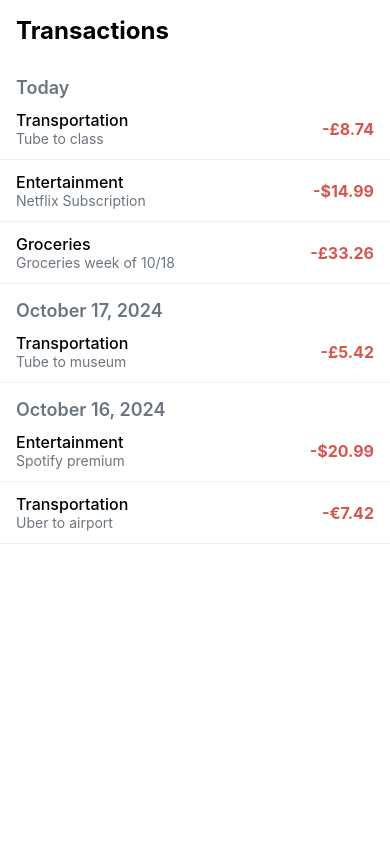
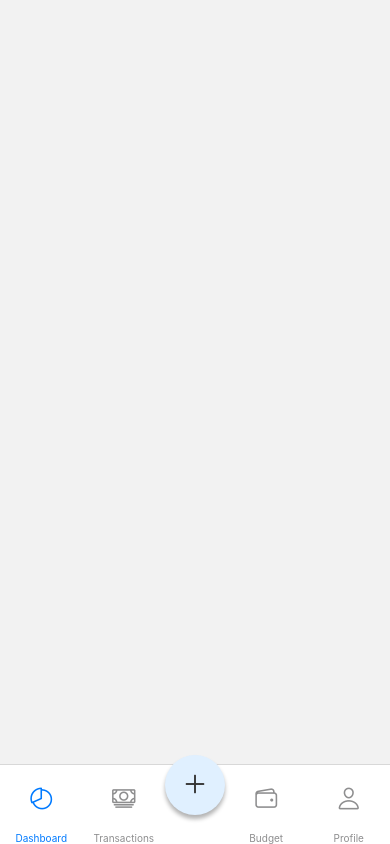
Before and after one commit to k4teseo/wetrack, a React Native app in the folder wetrack_mobile/: screen /Dashboard in a window 390 px wide. Built offline with nearby package versions, Linux system fonts and the light colour scheme.

Commit message:
added nav bar and linked pages

```diff
--- a/wetrack_mobile/package.json
+++ b/wetrack_mobile/package.json
@@ -10,14 +10,17 @@
     "test": "jest"
   },
   "dependencies": {
+    "@react-native-community/masked-view": "^0.1.11",
+    "@react-navigation/bottom-tabs": "^6.6.1",
     "@react-navigation/native": "^6.1.18",
     "@react-navigation/native-stack": "^6.11.0",
     "nativewind": "^2.0.11",
     "react": "^18.3.1",
     "react-native": "^0.75.4",
     "react-native-reanimated": "^3.16.1",
-    "react-native-safe-area-context": "^4.13.1",
+    "react-native-safe-area-context": "^4.14.0",
     "react-native-screens": "^3.35.0",
+    "react-native-vector-icons": "^10.2.0",
     "tailwindcss": "^3.4.14"
   },
   "devDependencies": {
--- a/wetrack_mobile/src/App.tsx
+++ b/wetrack_mobile/src/App.tsx
@@ -7,10 +7,49 @@ import Profile from "./app/pages/Profile.tsx";
 import { enableScreens } from 'react-native-screens';
 import ProfilePage from './profilepage/ProfilePage';
 import TransactionPage from './transactionpage/TransactionPage';
+import NavBar from './navbar/NavBar';
+
+// import * as React from 'react';
+// import { NavigationContainer } from '@react-navigation/native';
+import { createBottomTabNavigator } from '@react-navigation/bottom-tabs';
+import Icon from 'react-native-vector-icons/Ionicons';
+import { View, TouchableOpacity, StyleSheet } from 'react-native';
 
 enableScreens();
 
 const Stack = createNativeStackNavigator();
+
+function DashboardScreen() {
+    return <View />;
+}
+function TransactionsScreen() {
+    return <TransactionPage />;
+}
+function AddScreen() {
+    return <View />;
+}
+function BudgetScreen() {
+    return <View />;
+}
+function ProfileScreen() {
+    return <ProfilePage />;
+}
+
+// Define Tab Navigator
+const Tab = createBottomTabNavigator();
+
+function CustomTabBarButton({ children, onPress }) {
+    return (
+        <TouchableOpacity
+            style={styles.customButtonContainer}
+            onPress={onPress}
+        >
+            <View style={styles.customButton}>
+                {children}
+            </View>
+        </TouchableOpacity>
+    );
+}
 
 function App() {
     return(
@@ -22,8 +61,90 @@ function App() {
 //             </Stack.Navigator>
 //         </NavigationContainer>
 //         <ProfilePage />
-        <TransactionPage />
+//         <TransactionPage />
+//         <NavBar />
+        <NavigationContainer>
+                    <Tab.Navigator
+                        screenOptions={{
+                            tabBarShowLabel: true,
+                            tabBarStyle: { height: 80 },
+                            headerShown: false,
+                        }}
+                    >
+                        <Tab.Screen
+                            name="Dashboard"
+                            component={DashboardScreen}
+                            options={{
+                                tabBarIcon: ({ color, size }) => (
+                                    <Icon name="pie-chart-outline" color={color} size={size} />
+                                ),
+                            }}
+                        />
+                        <Tab.Screen
+                            name="Transactions"
+                            component={TransactionsScreen}
+                            options={{
+                                tabBarIcon: ({ color, size }) => (
+                                    <Icon name="cash-outline" color={color} size={size} />
+                                ),
+                            }}
+                        />
+                        <Tab.Screen
+                            name="Add"
+                            component={AddScreen} // or some "Add Transaction" screen
+                            options={{
+                                tabBarIcon: ({ focused }) => (
+                                    <Icon name="add" color="#333" size={30} />
+                                ),
+                                tabBarButton: (props) => (
+                                    <CustomTabBarButton {...props}>
+                                        <Icon name="add" color="#333" size={30} />
+                                    </CustomTabBarButton>
+                                ),
+                            }}
+                        />
+                        <Tab.Screen
+                            name="Budget"
+                            component={BudgetScreen}
+                            options={{
+                                tabBarIcon: ({ color, size }) => (
+                                    <Icon name="wallet-outline" color={color} size={size} />
+                                ),
+                            }}
+                        />
+                        <Tab.Screen
+                            name="Profile"
+                            component={ProfileScreen}
+                            options={{
+                                tabBarIcon: ({ color, size }) => (
+                                    <Icon name="person-outline" color={color} size={size} />
+                                ),
+                            }}
+                        />
+                    </Tab.Navigator>
+                </NavigationContainer>
     );
 }
 
 export default App;
+
+const styles = StyleSheet.create({
+    customButtonContainer: {
+        top: -20,
+        justifyContent: 'center',
+        alignItems: 'center',
+    },
+    customButton: {
+        width: 60,
+        height: 60,
+        borderRadius: 30,
+        backgroundColor: '#e0f0ff',
+        justifyContent: 'center',
+        alignItems: 'center',
+        shadowColor: '#000',
+        shadowOffset: { width: 0, height: 4 },
+        shadowOpacity: 0.3,
+        shadowRadius: 4,
+        elevation: 6,
+    },
+});
--- /dev/null
+++ b/wetrack_mobile/src/navbar/NavBar.tsx
@@ -0,0 +1,121 @@
+import * as React from 'react';
+import { NavigationContainer } from '@react-navigation/native';
+import { createBottomTabNavigator } from '@react-navigation/bottom-tabs';
+import Icon from 'react-native-vector-icons/Ionicons';
+import { View, TouchableOpacity, StyleSheet } from 'react-native';
+
+// Dummy Screens
+function DashboardScreen() {
+    return <View />;
+}
+function TransactionsScreen() {
+    return <View />;
+}
+function BudgetScreen() {
+    return <View />;
+}
+function ProfileScreen() {
+    return <View />;
+}
+
+// Define Tab Navigator
+const Tab = createBottomTabNavigator();
+
+function CustomTabBarButton({ children, onPress }) {
+    return (
+        <TouchableOpacity
+            style={styles.customButtonContainer}
+            onPress={onPress}
+        >
+            <View style={styles.customButton}>
+                {children}
+            </View>
+        </TouchableOpacity>
+    );
+}
+
+export default function App() {
+    return (
+        <NavigationContainer>
+            <Tab.Navigator
+                screenOptions={{
+                    tabBarShowLabel: true,
+                    tabBarStyle: { height: 80 },
+                    headerShown: false,
+                }}
+            >
+                <Tab.Screen
+                    name="Dashboard"
+                    component={DashboardScreen}
+                    options={{
+                        tabBarIcon: ({ color, size }) => (
+                            <Icon name="pie-chart-outline" color={color} size={size} />
+                        ),
+                    }}
+                />
+                <Tab.Screen
+                    name="Transactions"
+                    component={TransactionsScreen}
+                    options={{
+                        tabBarIcon: ({ color, size }) => (
+                            <Icon name="cash-outline" color={color} size={size} />
+                        ),
+                    }}
+                />
+                <Tab.Screen
+                    name="Add"
+                    component={TransactionsScreen} // or some "Add Transaction" screen
+                    options={{
+                        tabBarIcon: ({ focused }) => (
+                            <Icon name="add" color="#333" size={30} />
+                        ),
+                        tabBarButton: (props) => (
+                            <CustomTabBarButton {...props}>
+                                <Icon name="add" color="#333" size={30} />
+                            </CustomTabBarButton>
+                        ),
+                    }}
+                />
+                <Tab.Screen
+                    name="Budget"
+                    component={BudgetScreen}
+                    options={{
+                        tabBarIcon: ({ color, size }) => (
+                            <Icon name="wallet-outline" color={color} size={size} />
+                        ),
+                    }}
+                />
+                <Tab.Screen
+                    name="Profile"
+                    component={ProfileScreen}
+                    options={{
+                        tabBarIcon: ({ color, size }) => (
+                            <Icon name="person-outline" color={color} size={size} />
+                        ),
+                    }}
+                />
+            </Tab.Navigator>
+        </NavigationContainer>
+    );
+}
+
+const styles = StyleSheet.create({
+    customButtonContainer: {
+        top: -20,
+        justifyContent: 'center',
+        alignItems: 'center',
+    },
+    customButton: {
+        width: 60,
+        height: 60,
+        borderRadius: 30,
+        backgroundColor: '#e0f0ff',
+        justifyContent: 'center',
+        alignItems: 'center',
+        shadowColor: '#000',
+        shadowOffset: { width: 0, height: 4 },
+        shadowOpacity: 0.3,
+        shadowRadius: 4,
+        elevation: 6,
+    },
+});
--- a/wetrack_mobile/src/transactionpage/TransactionPage.tsx
+++ b/wetrack_mobile/src/transactionpage/TransactionPage.tsx
@@ -1,6 +1,6 @@
 import React from 'react';
 import { View, Text, FlatList, StyleSheet } from 'react-native';
-// import Icon from 'react-native-vector-icons/Ionicons';
+import Icon from 'react-native-vector-icons/Ionicons';
 
 const transactions = [
     {
@@ -9,7 +9,7 @@ const transactions = [
         category: 'Transportation',
         description: 'Tube to class',
         amount: '-£8.74',
-//         icon: 'car',
+        icon: 'car',
         color: '#D9534F',
     },
     {
@@ -18,7 +18,7 @@ const transactions = [
         category: 'Entertainment',
         description: 'Netflix Subscription',
         amount: '-$14.99',
-//         icon: 'tv',
+        icon: 'tv',
         color: '#D9534F',
     },
     {
@@ -27,7 +27,7 @@ const transactions = [
         category: 'Groceries',
         description: 'Groceries week of 10/18',
         amount: '-£33.26',
-//         icon: 'basket',
+        icon: 'basket',
         color: '#D9534F',
     },
     {
@@ -36,7 +36,7 @@ const transactions = [
         category: 'Transportation',
         description: 'Tube to museum',
         amount: '-£5.42',
-//         icon: 'car',
+        icon: 'car',
         color: '#D9534F',
     },
     {
@@ -45,7 +45,7 @@ const transactions = [
         category: 'Entertainment',
         description: 'Spotify premium',
         amount: '-$20.99',
-//         icon: 'musical-notes',
+        icon: 'musical-notes',
         color: '#D9534F',
     },
     {
@@ -54,13 +54,14 @@ const transactions = [
         category: 'Transportation',
         description: 'Uber to airport',
         amount: '-€7.42',
-//         icon: 'car',
+        icon: 'car',
         color: '#D9534F',
     },
 ];
 
 const TransactionItem = ({ item }) => (
     <View style={styles.transactionItem}>
+        <Icon name={item.icon} size={30} color="#6c757d" style={styles.icon} />
         <View style={styles.transactionDetails}>
             <Text style={styles.category}>{item.category}</Text>
             <Text style={styles.description}>{item.description}</Text>
```
Also changed, not shown: 1 other file (tests, documents, lock files or other folders).
